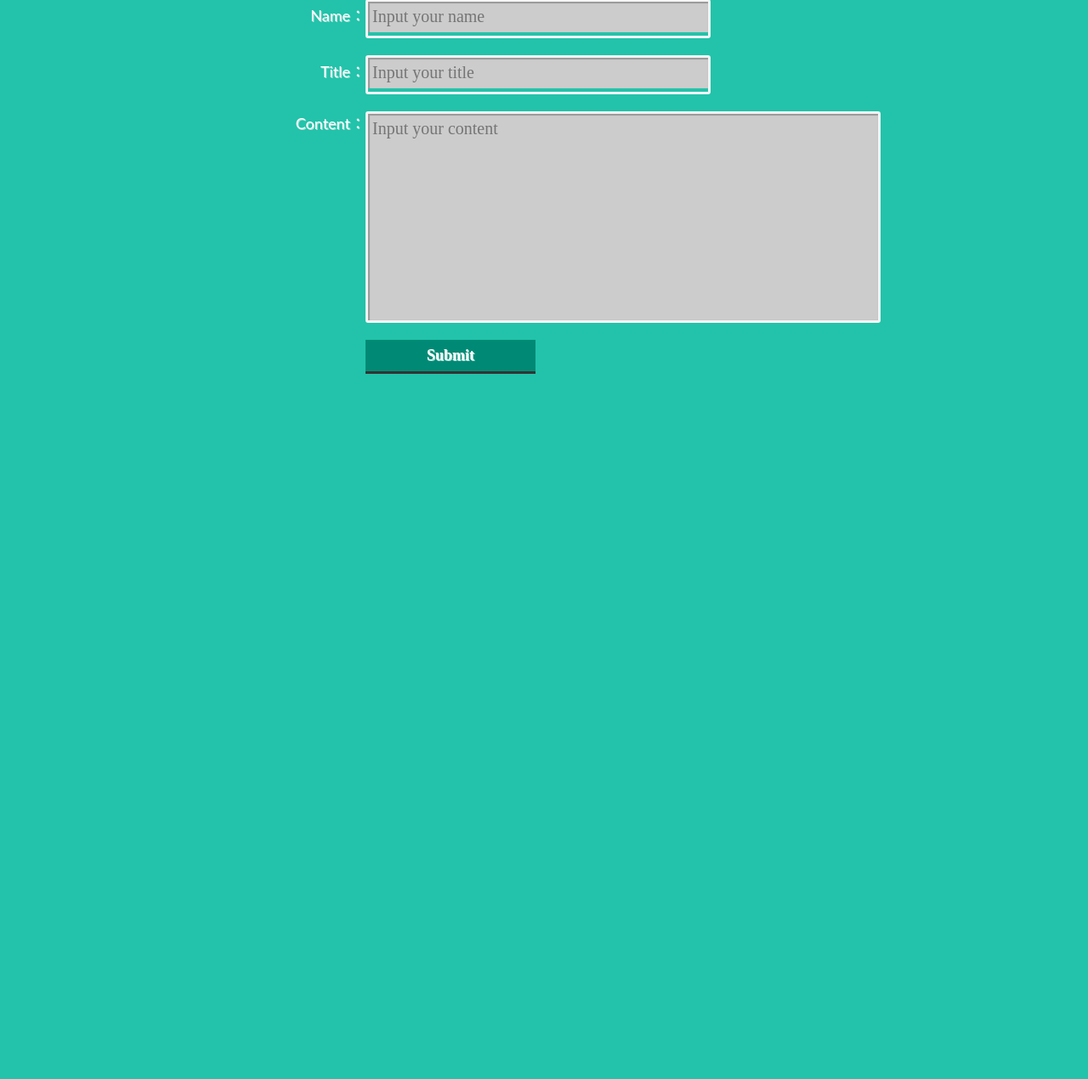
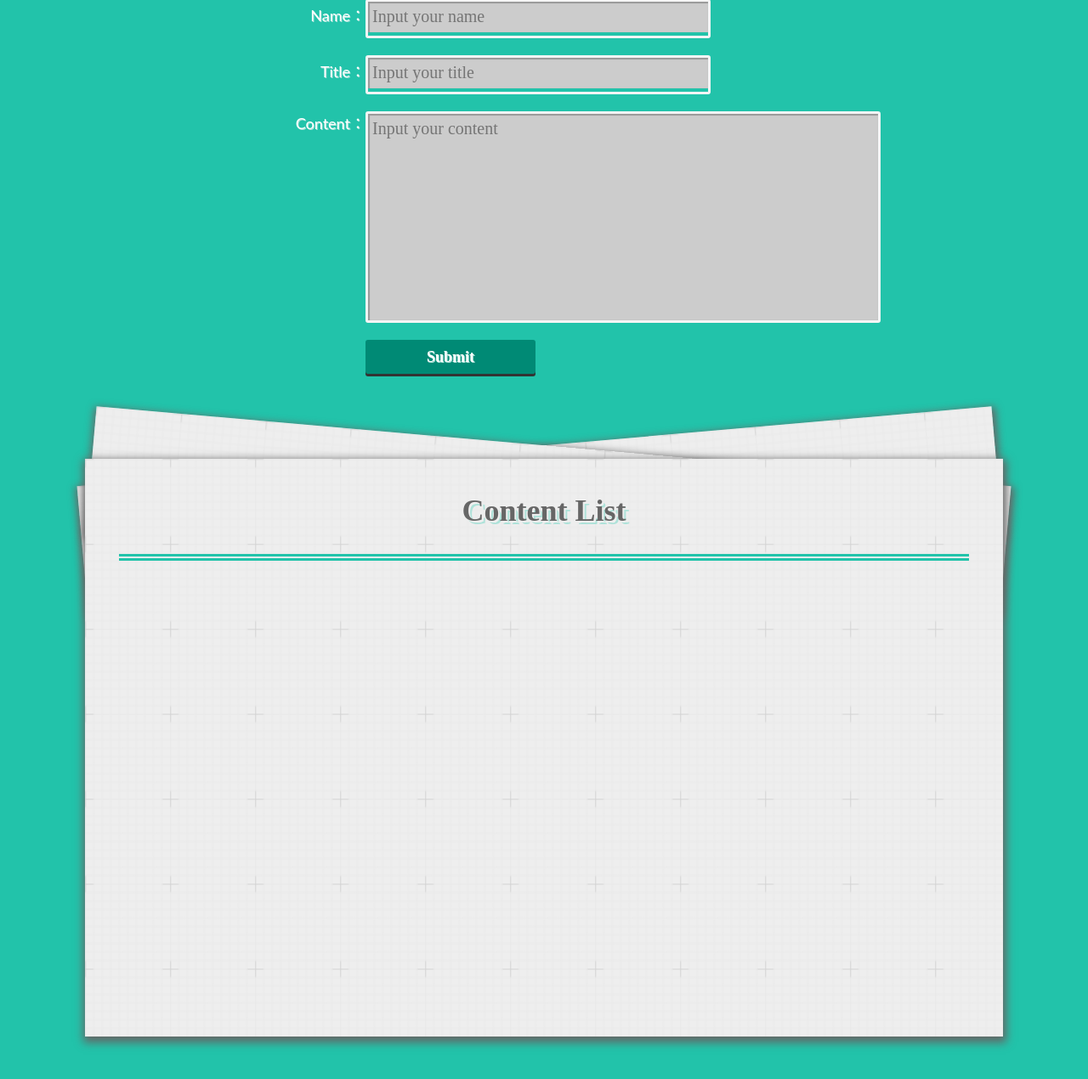
Before and after one commit to Yankai17148/my-frist-repository, a PHP site: page /php/test.php in a window 1280 px wide. Shown: the part 146-1416 px from the top of the page at 85% size. Before the commit the page ends 586 px from the top, so only its background shows below. Run offline with PHP 8.4, Linux system fonts and the light colour scheme; data that the repository does not hold is empty.

Commit message:
完善界面

```diff
--- a/php/css.css
+++ b/php/css.css
@@ -101,6 +101,7 @@ textarea{
 	box-shadow: inset 1px 1px 1px 1px #999
 }
 .submit-button{
+	position: relative;
 	margin-top: 20px;
 	width:200px;
 	height:40px;
@@ -111,15 +112,20 @@ textarea{
 	font-weight: bold;
 	text-shadow:1px 1px #aee2d9;
 	background-color: #008a75;
-	border-bottom: 3px solid #333;
 	cursor: pointer;
-	-webkit-transition: background-color .5s,color .5s;
-	-moz-transition: background-color .5s,color .5s;
-	-ms-transition: background-color .5s,color .5s;
-	-o-transition: background-color .5s,color .5s;
-	transition: background-color .5s,color .5s;
+	border-radius: 3px;
+	box-shadow: 0px 3px #333;
+	-webkit-transition: all .2s;
+	-moz-transition: all .2s;
+	-ms-transition: all .2s;
+	-o-transition: all .2s;
+	transition: all .2s;
 }
 .submit-button:hover{background-color: #fc3;color:#666;}
+.submit-button:active{
+	top:3px;
+	box-shadow: 0px 0px;
+}
 .error{
 	position: absolute;
 	height:30px;
@@ -170,3 +176,58 @@ textarea{
 .content-box{
 	margin-top: 40px;
 }
+.content-box{
+	width:1000px;
+	padding:40px;
+	background: url(sketch.png);
+	margin-bottom: 50px;
+	box-shadow: 1px 4px 10px 3px rgb(102,102,102);
+	position: relative;
+	margin-top: 100px;
+	height:600px;
+}
+.content-box::after{
+	content:"";
+	position: absolute;
+	top:-15px;
+	left:5px;
+	display: block;
+	transform:rotate(5deg);
+	-webkit-transform:rotate(5deg);
+	-moz-transform:rotate(5deg);
+	height:150px;
+	width:100%;
+	background: url(sketch.png);
+	z-index:-2;
+	box-shadow: 1px 4px 10px 3px rgb(102,102,102);
+	-webkit-backface-visibility:hidden;
+}
+.content-box::before{
+	content:"";
+	position: absolute;
+	top:-15px;
+	left:-5px;
+	display: block;
+	transform:rotate(-5deg);
+	-webkit-transform:rotate(-5deg);
+	-moz-transform:rotate(-5deg);
+	height:150px;
+	width:100%;
+	background: url(sketch.png);
+	z-index:-3;
+	box-shadow: 1px 4px 10px 3px rgb(102,102,102);
+	-webkit-backface-visibility:hidden;
+}
+.content-list{
+	font-size: 3em;
+	text-align: center;
+	color:#666;
+	text-shadow:2px 2px #efefef,4px 4px #aee2d9;
+	font-family: "Lota";
+	padding-bottom: 30px;
+	border-bottom: 8px double #22C3AA;
+}
+.content-style{
+	border-bottom: 2px dashed #E74C3C;
+	padding-bottom: 20px;
+}
--- a/php/test.php
+++ b/php/test.php
@@ -63,18 +63,19 @@
  	</div>
 
 	<div class="message-board content-box">
-		<table width=500 border="0" align="center" cellpadding="5" cellspacing="1" bgcolor="#add3ef">
+		<h1 class="content-list">Content List</h1>
+		<table width=1000 border="0" align="center"cellspacing="1">
 		<?php
 			$sqq = "SELECT*FROM message order by id desc";
 			$query = mysql_query($sqq);
 			while ($row=mysql_fetch_array($query)) {
 		 ?>
-			  <tr bgcolor="#eff3ff">
+			  <tr height="58">
 			  <td>标题： <?php echo @$row[title] ?>  用户： <?php echo @$row[user] ?> </td>
-			  <td>时间： <?php echo @$row[lastdate] ?></td>
+			  <td align="right"><?php echo @$row[lastdate] ?></td>
 			  </tr>
-			  <tr bgColor="#ffffff">
-			  <td colspan="2">内容： <?php echo @$row[content] ?> </td>
+			  <tr>
+			  <td colspan="2" class="content-style">内容： <?php echo @$row[content] ?> </td>
 			  </tr>
 		  	<?php
 				}
```
